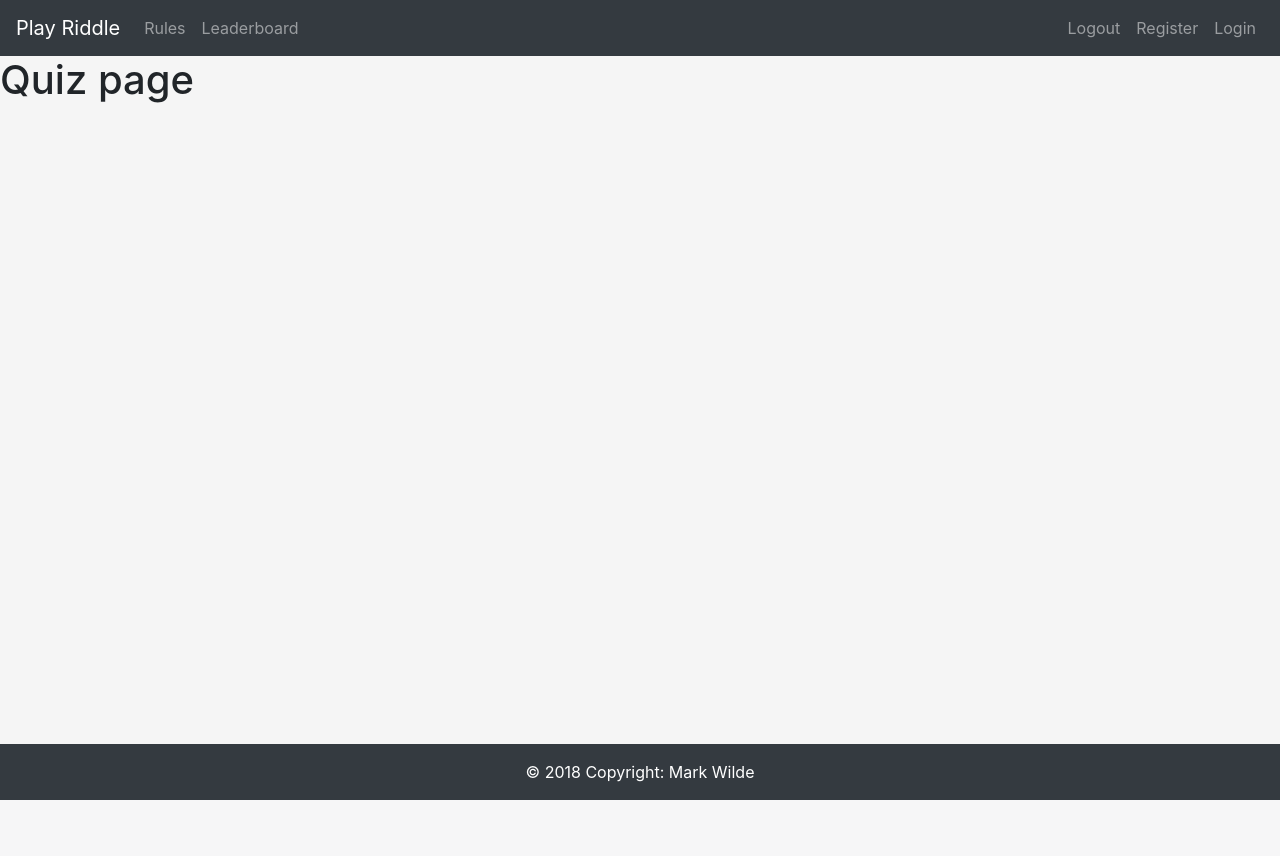
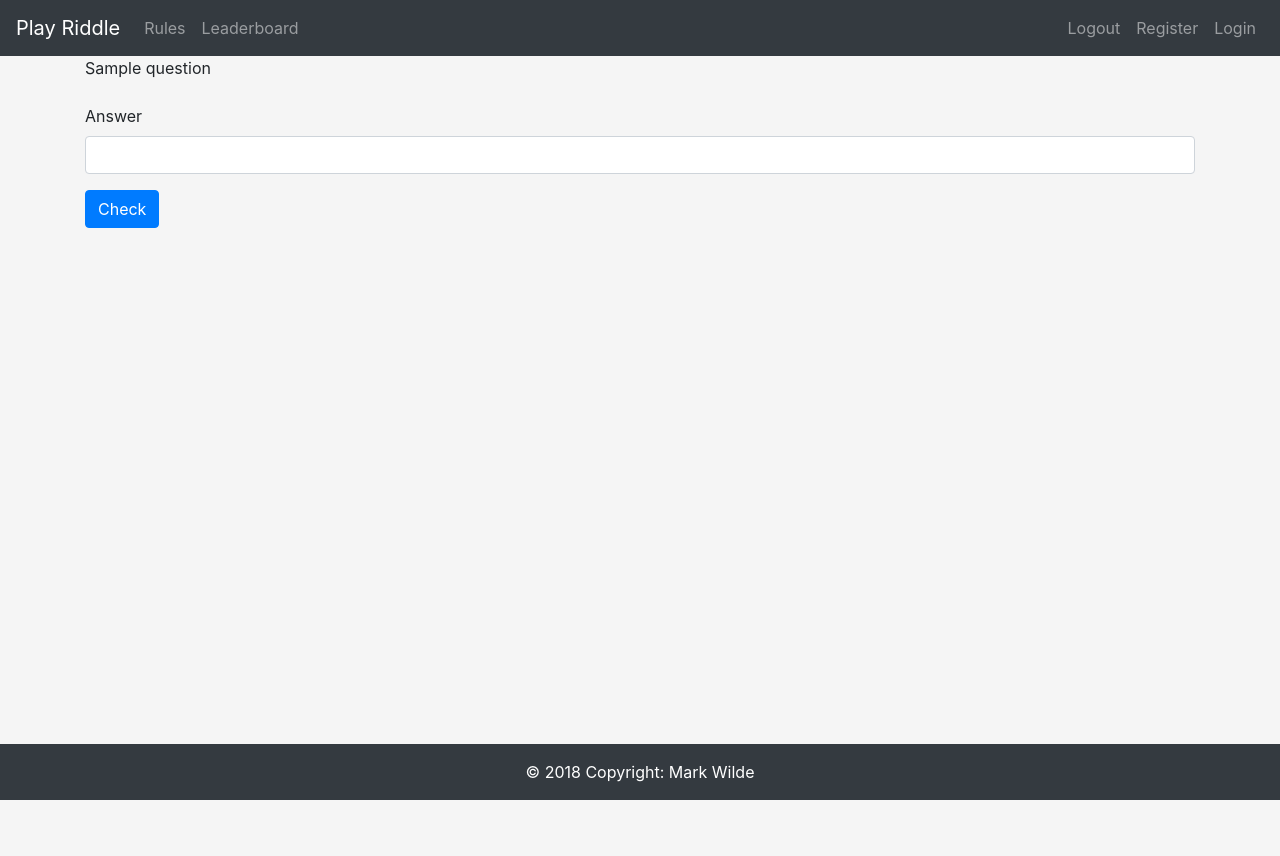
Before and after one commit to markwilde33/CI-project-three, a Flask app: template templates/play_quiz.html in a window 1280 px wide. Before the commit the page ends 800 px from the top, so only its background shows below. Run offline with Flask 2, Linux system fonts and the light colour scheme; the template is opened without the code that fills it: most values are stand-ins (such as "Sample title", 1, 10 or a date in 2020); some libraries are stand-ins or nearby versions.

Commit message:
Updated the play_quiz page. It now displays the riddle questions, answers and images. Flash messages have been included to guide the user through the riddles.

```diff
--- a/templates/play_quiz.html
+++ b/templates/play_quiz.html
@@ -1,4 +1,22 @@
 {% extends 'base.html' %}
 {% block content %}
-<h1>Quiz page</h1>
+<div class="container riddle-styles">
+   {% from "includes/_formhelpers.html" import render_field %}
+   {% if correct_answer %}
+   <div class="form-group">
+      <img src="{{ image }}" class="" alt="{{ answer }}" />
+   </div>
+   {% else %}
+   <form method="POST" action="/riddle">
+      <div class="form-group">
+         <label for="question">{{ question }}</label>
+      </div>
+      <div class="form-group">
+         <label for="answer">Answer</label>
+         <input type="text" name="answer" class="form-control">
+      </div>
+      <input class="btn btn-primary" type="submit" value="Check">
+   </form>
+</div>
+{% endif %}
 {% endblock content %}
```
